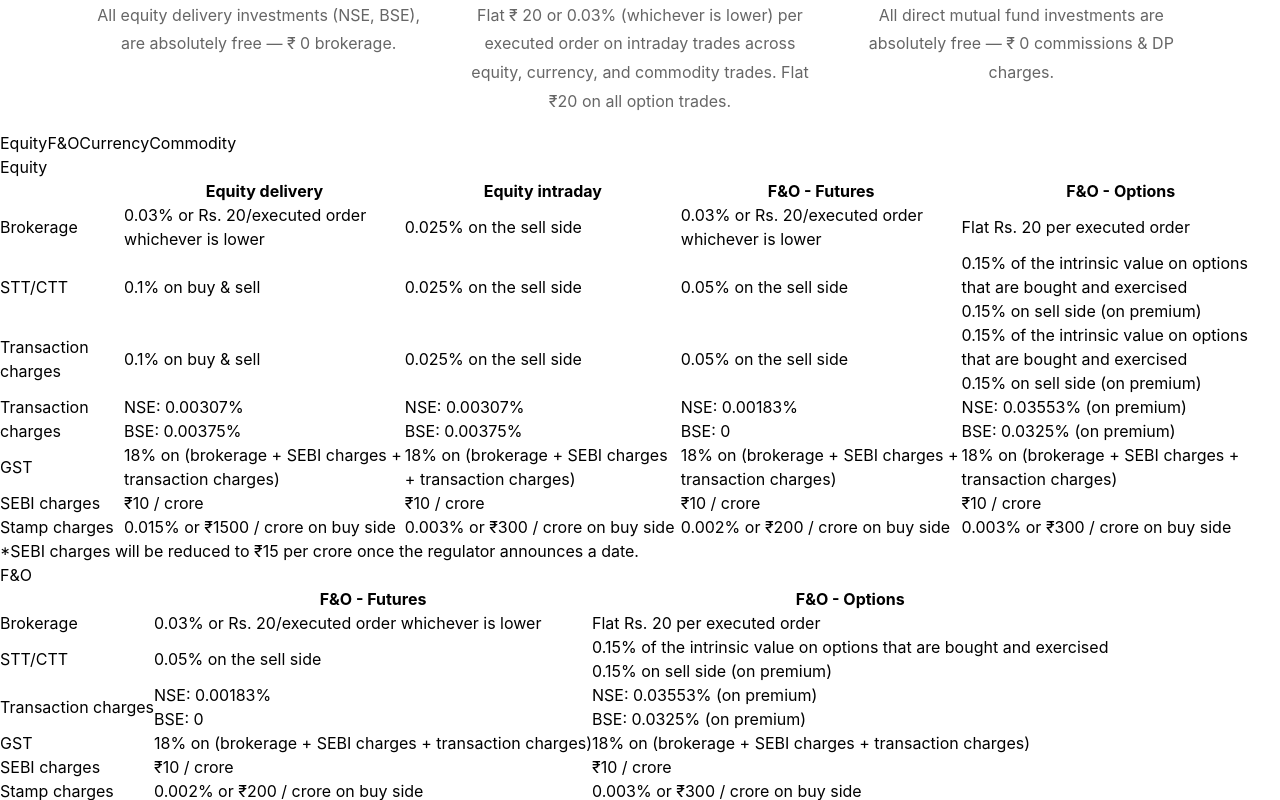
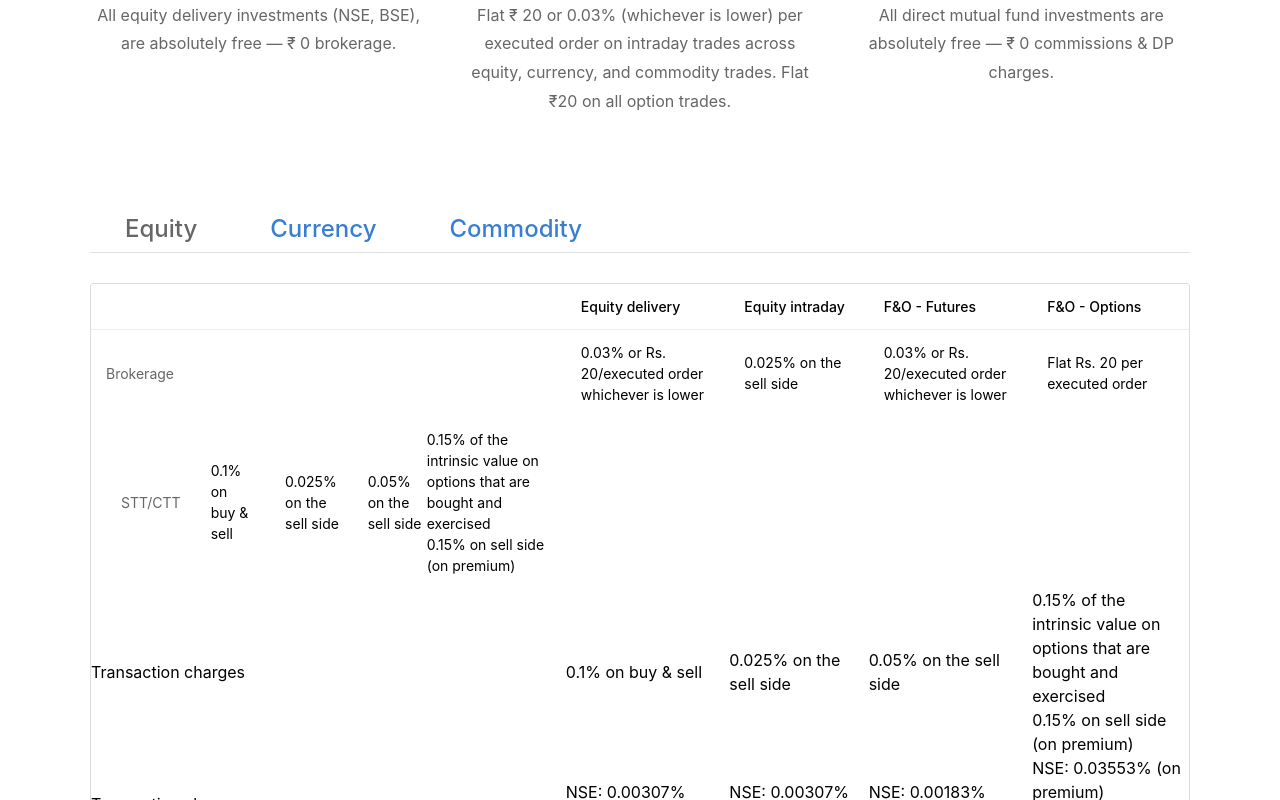
Before and after one commit to samson1299/Zerodha, a React (Vite) app: page /Pricing in a window 1280 px wide. Shown: the part 640-1440 px from the top of the page. Built offline with nearby package versions, Linux system fonts and the light colour scheme.

Commit message:
checkpoint

```diff
--- a/src/Components/Pricing.jsx
+++ b/src/Components/Pricing.jsx
@@ -48,34 +48,34 @@ const Pricing = () => {
                         </div>
                     </div>
                 </section>
-                <section className="charges-sections">
-                    <div className="container">
-                        <div  className="tinytabs"><nav className="tabs"><a className="tab tab-equities sel" href="#tab-equities" >Equity</a><a className="tab tab-fo" href="#tab-fo" >F&amp;O</a><a className="tab tab-currency" href="#tab-currency">Currency</a><a className="tab tab-commodities" href="#tab-commodities" >Commodity</a></nav>
-                            <div className="section" >
-                                <h3 className="title">Equity</h3>
-                                <div className="table-container">
-                                    <table>
-                                        <thead>
-                                            <tr>
-                                                <th>&nbsp;</th>
-                                                <th>Equity delivery</th>
-                                                <th>Equity intraday</th>
-                                                <th className="hide-on-mobile">F&amp;O - Futures</th>
-                                                <th className="hide-on-mobile">F&amp;O - Options</th>
+                <section className="pt-20 last:pb-20">
+                    <div className="relative w-[1100px] max-w-full mx-auto box-border">
+                        <div  className="block"><nav className="flex flex-row flex-wrap border-b border-[#e1e1e1] mb-[30px] block"><a className="sel:text-shadow-none block px-[15px] py-[6px] no-underline rounded-t-[3px] mr-[3px] text-[#666] font-medium border-none border-b-2 border-b-[#387ed1] min-w-[130px] text-center text-[1.5rem] pt-0 px-[35px] pb-[5px] text-[#387ed1] bg-[rgba(0,0,0,0)]" href="#tab-equities" >Equity</a><a className="block px-[15px] py-[6px] no-underline rounded-t-[3px] mr-[3px] hidden min-w-[130px] text-center border-none rounded-none text-[1.5rem] pt-0 px-[35px] pb-[5px] text-[#387ed1] font-medium bg-[rgba(0,0,0,0)]" href="#tab-fo" >F&amp;O</a><a className="block px-[15px] py-[6px] no-underline rounded-t-[3px] mr-[3px] min-w-[130px] text-center border-none rounded-none text-[1.5rem] pt-0 px-[35px] pb-[5px] text-[#387ed1] font-medium bg-[rgba(0,0,0,0)]" href="#tab-currency">Currency</a><a className="block px-[15px] py-[6px] no-underline rounded-t-[3px] mr-[3px] min-w-[130px] text-center border-none rounded-none text-[1.5rem] pt-0 px-[35px] pb-[5px] text-[#387ed1] font-medium bg-[rgba(0,0,0,0)]" href="#tab-commodities" >Commodity</a></nav>
+                            <div className="block overflow-hidden clear-both rounded-[3px]" >
+                                <h3 className="hidden text-[1.25rem] leading-[1.6] mt-0 font-medium mb-[20px] block">Equity</h3>
+                                <div className="overflow-auto w-full max-w-full block">
+                                    <table className='border-spacing-0 w-full rounded-[3px] border border-[#ddd] table box-border border-separate'>
+                                        <thead className='table-header-group align-middle border-inherit'>
+                                            <tr className='border-b border-[#f4f4f4] table-row align-middle border-inherit'>
+                                                <th className='mx-auto first:pl-[15px] first:border-l-0 first:pl-0 text-[0.875rem] font-medium border-b border-[#ddd] py-[12px] px-[15px] text-left border-b border-[#eee] table-cell align-middle'>&nbsp;</th>
+                                                <th className='mx-auto first:pl-[15px] first:border-l-0 first:pl-0 text-[0.875rem] font-medium border-b border-[#ddd] py-[12px] px-[15px] text-left border-b border-[#eee] table-cell align-middle'>Equity delivery</th>
+                                                <th className='mx-auto first:pl-[15px] first:border-l-0 first:pl-0 text-[0.875rem] font-medium border-b border-[#ddd] py-[12px] px-[15px] text-left border-b border-[#eee] table-cell align-middle'>Equity intraday</th>
+                                                <th className='mx-auto first:pl-[15px] first:border-l-0 first:pl-0 text-[0.875rem] font-medium border-b border-[#ddd] py-[12px] px-[15px] text-left border-b border-[#eee] table-cell align-middle'>F&amp;O - Futures</th>
+                                                <th className='mx-auto first:pl-[15px] first:border-l-0 first:pl-0 text-[0.875rem] font-medium border-b border-[#ddd] py-[12px] px-[15px] text-left border-b border-[#eee] table-cell align-middle'>F&amp;O - Options</th>
                                             </tr>
                                         </thead>
-                                        <tbody>
-                                            <tr>
-                                                <td className="charges-heads">Brokerage</td>
-                                                <td>0.03% or Rs. 20/executed order whichever is lower</td>
-                                                <td>0.025% on the sell side</td>
-                                                <td className="hide-on-mobile">0.03% or Rs. 20/executed order whichever is lower</td>
-                                                <td className="hide-on-mobile">Flat Rs. 20 per executed order</td>
+                                        <tbody className='table-row-group align-middle border-inherit'>
+                                            <tr className='border-b border-[#f4f4f4] table-row align-middle border-inherit'>
+                                                <td className="text-[0.9rem] text-[#666] pl-[15px] first:pl-[15px] first:border-l-0 border-none text-[0.875rem] py-[12px] px-[15px] text-left border-b border-[#eee] table-cell align-middle">Brokerage</td>
+                                                <td className='border-none text-[0.875rem] py-[12px] px-[15px] text-left border-b border-[#eee] table-cell align-middle'>0.03% or Rs. 20/executed order whichever is lower</td>
+                                                <td className='border-none text-[0.875rem] py-[12px] px-[15px] text-left border-b border-[#eee] table-cell align-middle'>0.025% on the sell side</td>
+                                                <td className="border-none text-[0.875rem] py-[12px] px-[15px] text-left border-b border-[#eee] table-cell align-middle">0.03% or Rs. 20/executed order whichever is lower</td>
+                                                <td className="border-none text-[0.875rem] py-[12px] px-[15px] text-left border-b border-[#eee] table-cell align-middle">Flat Rs. 20 per executed order</td>
                                             </tr>
-                                            <tr className="grey-back">
-                                                <td className="charges-heads">STT/CTT</td>
-                                                <td>0.1% on buy &amp; sell</td>
-                                                <td>0.025% on the sell side</td>
+                                            <tr className="border-none text-[0.875rem] py-[12px] px-[15px] text-left border-b border-[#eee] table-cell align-middle">
+                                                <td className="text-[0.9rem] text-[#666] pl-[15px] first:pl-[15px] first:border-l-0 border-none text-[0.875rem] py-[12px] px-[15px] text-left border-b border-[#eee] table-cell align-middle">STT/CTT</td>
+                                                <td className='border-none text-[0.875rem] py-[12px] px-[15px] text-left border-b border-[#eee] table-cell align-middle'>0.1% on buy &amp; sell</td>
+                                                <td className='border-none text-[0.875rem] py-[12px] px-[15px] text-left border-b border-[#eee] table-cell align-middle'>0.025% on the sell side</td>
                                                 <td className="hide-on-mobile">0.05% on the sell side</td>
                                                 <td className="hide-on-mobile">
                                                     <ul className="list-items">
```
